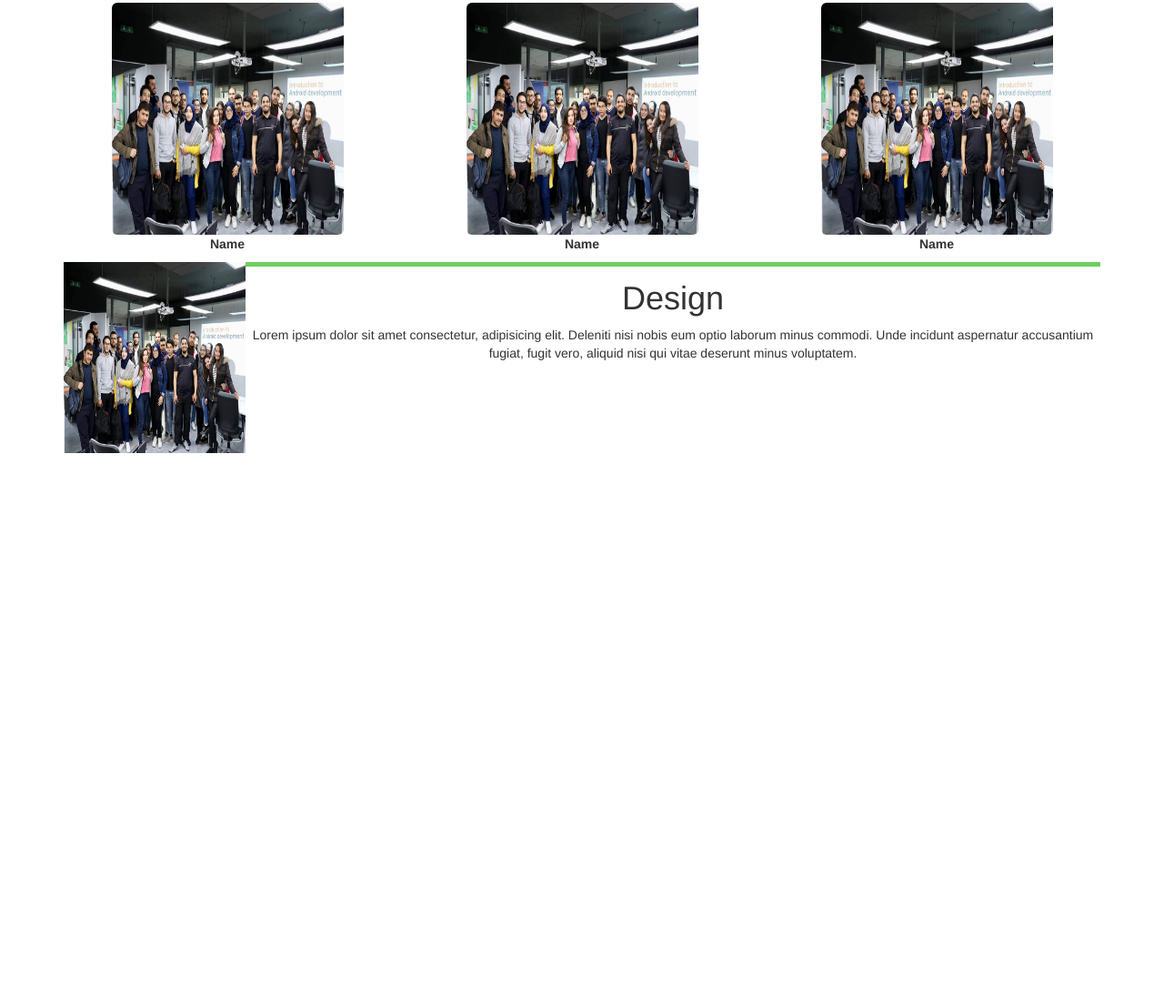
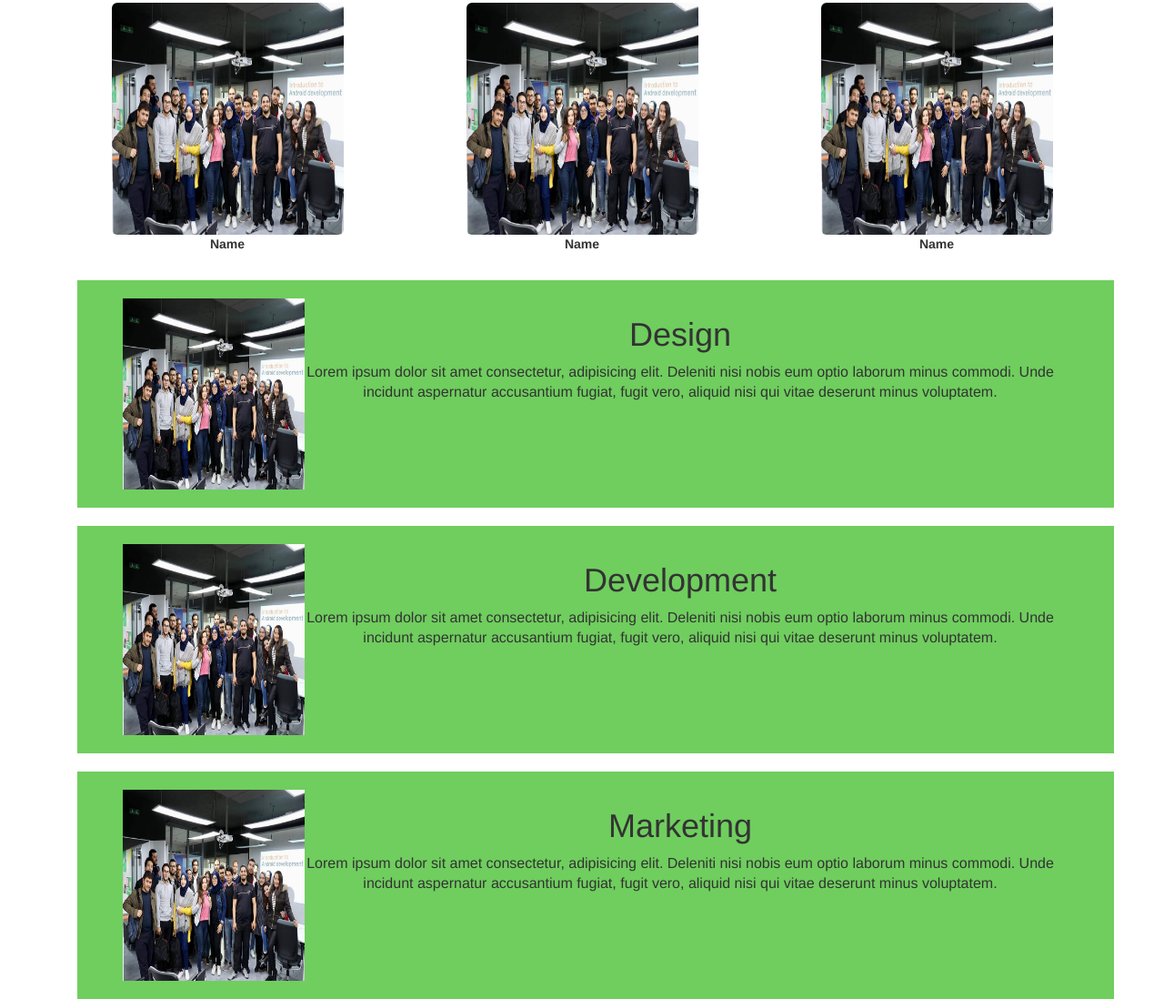
Before and after one commit to Hamza-Kouki/showcase_Website_Checkpoint, a plain HTML site: page index.html in a window 1280 px wide. Shown: the part 788-1886 px from the top of the page at 91% size. Before the commit the page ends 1286 px from the top, so only its background shows below. Drawn offline with Linux system fonts and the light colour scheme.

Commit message:
4hourstocmmit

```diff
--- a/assets/Css/style.css
+++ b/assets/Css/style.css
@@ -23,10 +23,26 @@
 .informationAbout{
   display: none;
 }
-.design{
+.design , .development , .marketing{
   width : 100%;
-  height : 5px;
+  height : 250px;
+  background-color: #6fce5e;
+  display:block;
+  margin-top : 20px;
+}
+
+
+.containers{
+  width : 90%;
+  height : 210px;
   position: relative;
   display: flex;
-  background-color: #6fce5e;
+  top : 20px;
+  left : 50px;
 }
+
+.containers p{
+  font-size: 2vmin;
+  text-align: center;
+  position:relative;
+}
--- a/index.html
+++ b/index.html
@@ -78,8 +78,9 @@
         </div>
 </div>
 <!-------------------------------------------------------------------------------------------------------------->
-<div>
+<div class="container">
     <div class="design">
+        <div class="containers ">
             <img src="assets/res/Images/kh_1.jpg" alt="" width="200" height="210">
             <div class="sidebyside">
                 <h1>Design</h1>
@@ -89,9 +90,36 @@
                   fugit vero, aliquid nisi qui vitae deserunt minus voluptatem.</p>
             </div>
         </div>
+      </div>
     <!------->
+    <div class="development">
+    <div class="containers ">
+        <img src="assets/res/Images/kh_1.jpg" alt="" width="200" height="210">
+        <div class="sidebyside">
+            <h1>Development</h1>
+            <p>Lorem ipsum dolor sit amet consectetur, adipisicing elit.
+               Deleniti nisi nobis eum optio laborum minus commodi.
+               Unde incidunt aspernatur accusantium fugiat,
+              fugit vero, aliquid nisi qui vitae deserunt minus voluptatem.</p>
+        </div>
+    </div>
+    </div>
+    <!------->
+    <div class="marketing">
+        <div class="containers">
+            <img src="assets/res/Images/kh_1.jpg" alt="" width="200" height="210">
+            <div class="sidebyside">
+                <h1>Marketing</h1>
+                <p>Lorem ipsum dolor sit amet consectetur, adipisicing elit.
+                   Deleniti nisi nobis eum optio laborum minus commodi.
+                   Unde incidunt aspernatur accusantium fugiat,
+                  fugit vero, aliquid nisi qui vitae deserunt minus voluptatem.</p>
+            </div>
+        </div>
+      </div>
+</div>
 
-</div>
+  <!------->
 <!-------------------------------------------------------------------------------------------------------------->
 
 <!---------------------------------->
```
Lines whose indentation alone changed are shown as unchanged.
